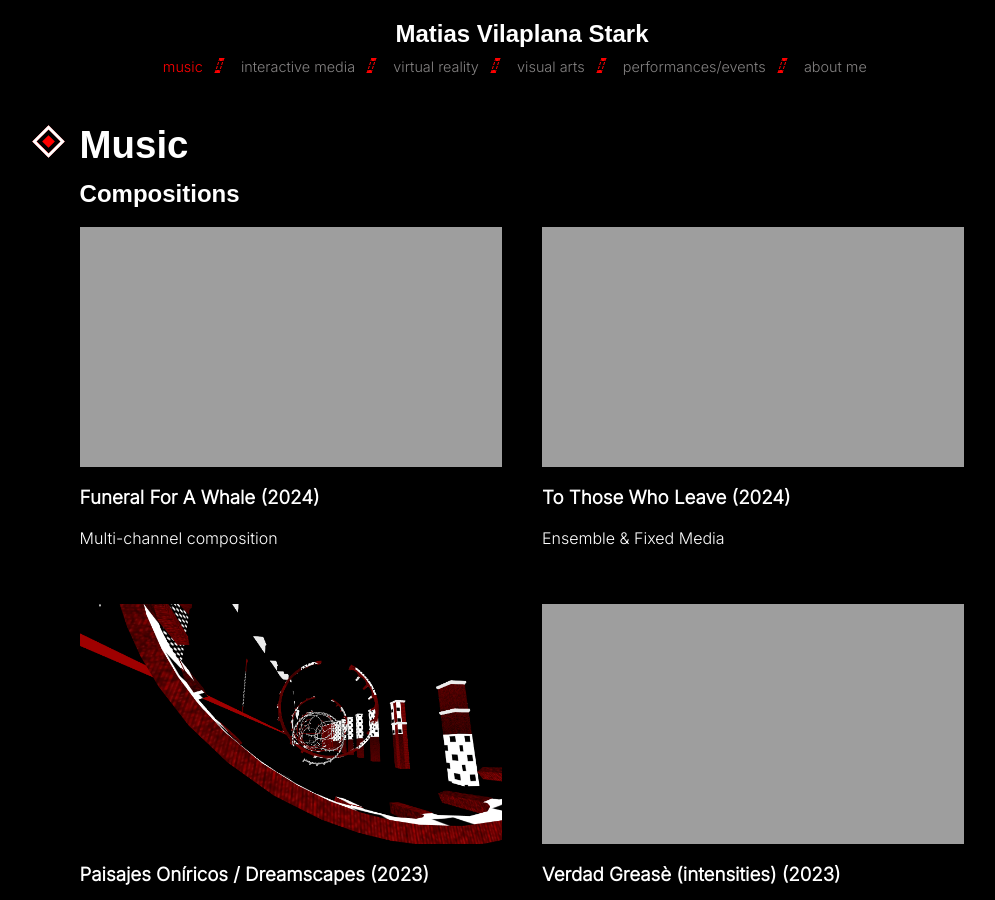
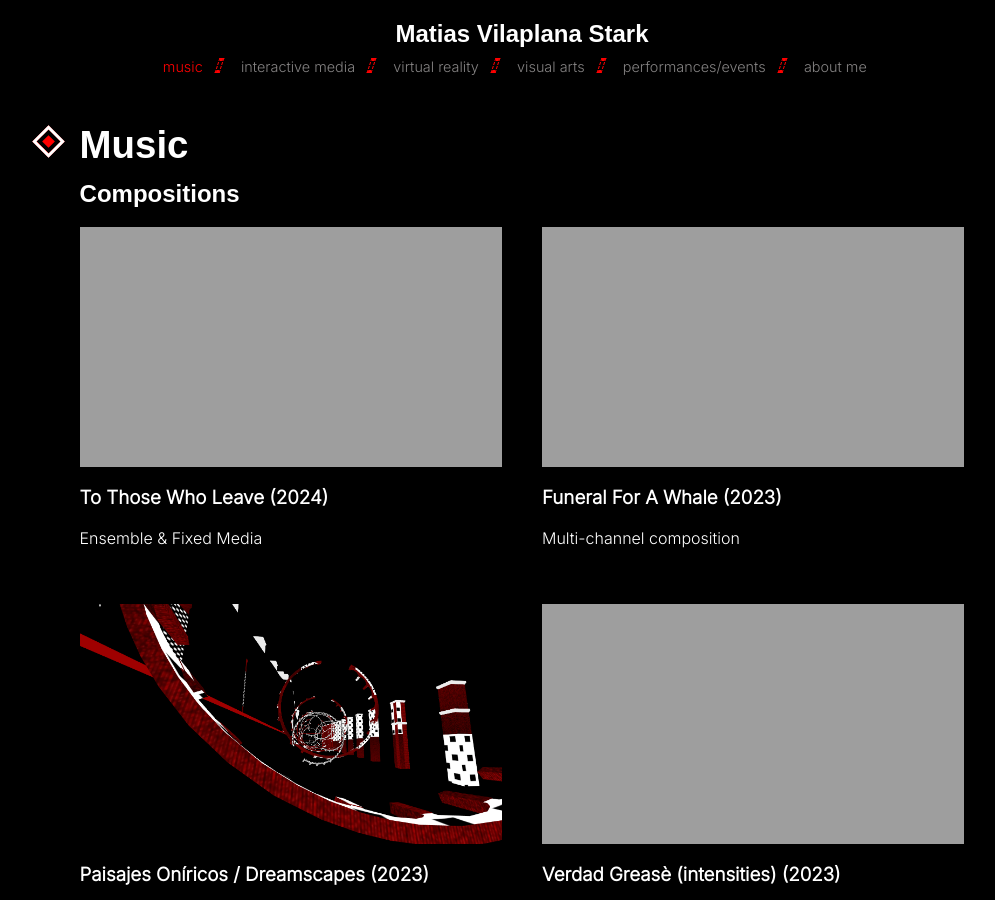
Before and after one commit to matvilap/matvilap.github.io, a Jekyll site: the page built from music.md, in a window 1280 px wide and 900 px high. Shown: the whole window, without its empty margins (118-1113 px from the left). Built offline with Jekyll 4.4.1, drawn with Linux system fonts in a browser that asks for light colours; some web fonts are replaced.

Commit message:
updated date on FFAW and updated video size in synthetic bodies

```diff
--- a/_works/FfaW.md
+++ b/_works/FfaW.md
@@ -3,7 +3,7 @@ title: Funeral For A Whale
 subtitle: Multi-channel composition
 category: piece
 thumb: /images/funeral-whale.png
-date: 2024-03-02
+date: 2023-10-15
 ---
 
 <iframe width="100%" height="300" scrolling="no" frameborder="no" allow="autoplay" src="https://w.soundcloud.com/player/?url=https%3A//api.soundcloud.com/tracks/1579370594&color=%23ff5500&auto_play=false&hide_related=false&show_comments=true&show_user=true&show_reposts=false&show_teaser=true&visual=true"></iframe>
```
Also changed, not shown: _works/synthetic-bodies.md (+3 -4 lines).
